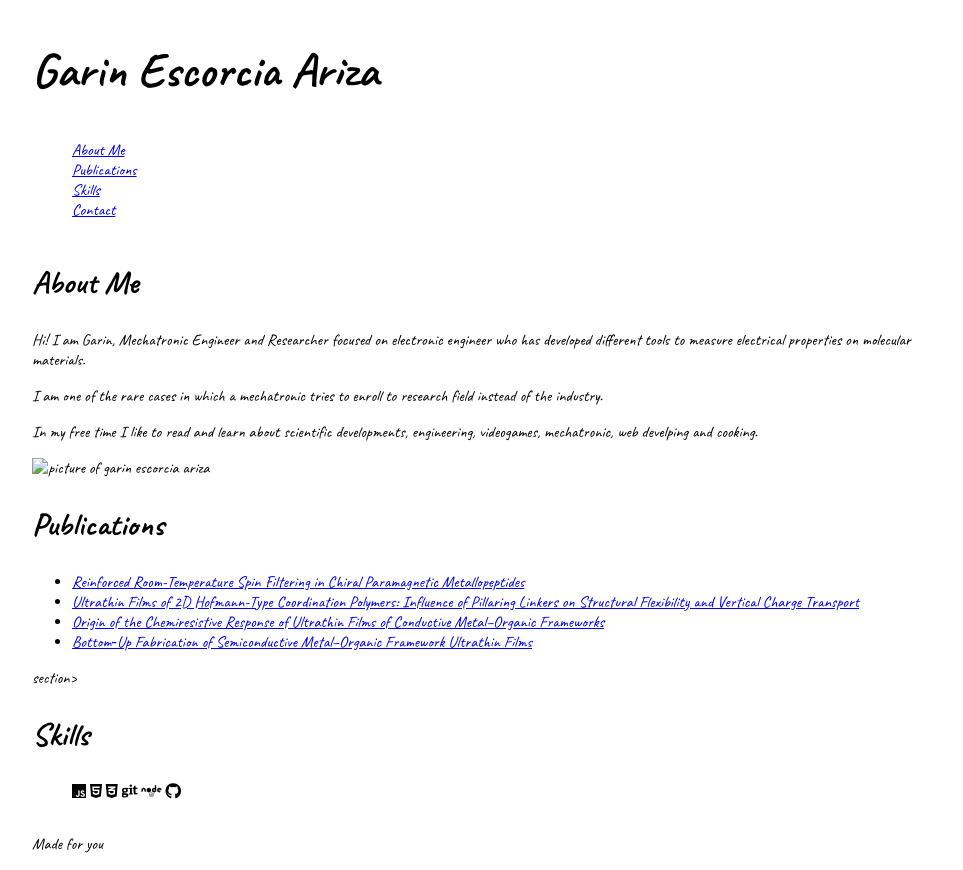
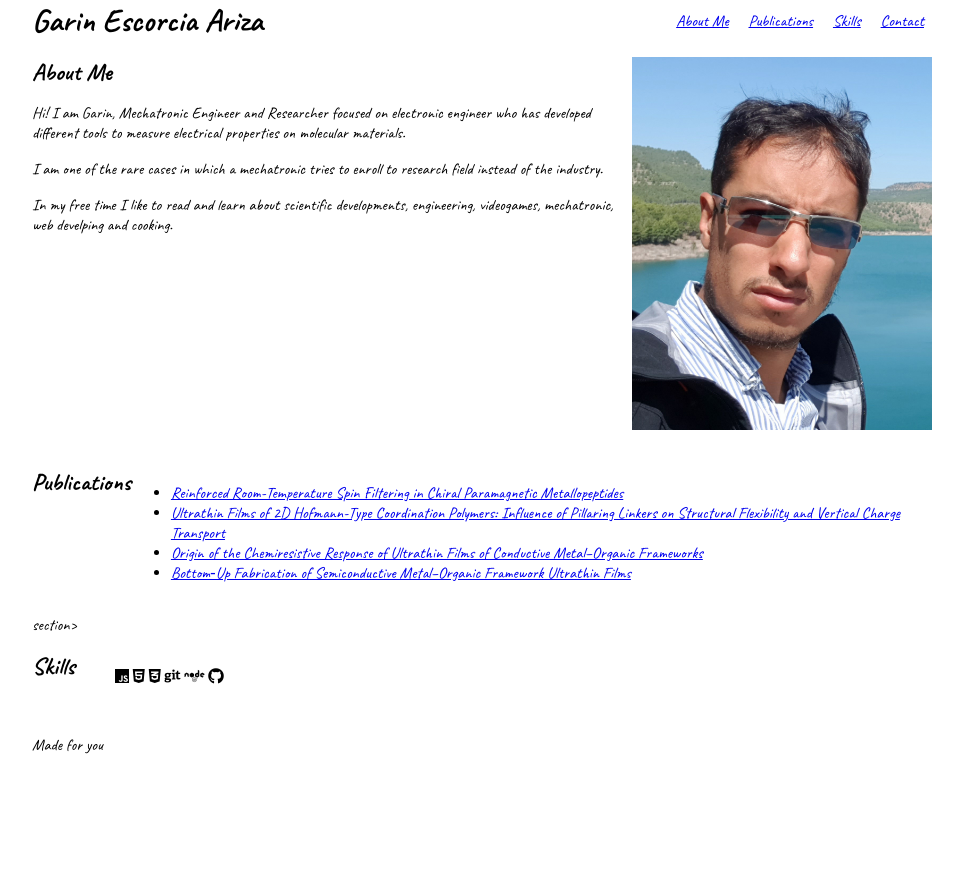
Before and after one commit to garinescorcia/00_project_personal_portfolio, a plain HTML site: page index.html in a window 1280 px wide. Shown: the whole page, without its empty margins (158-1121 px from the left). After the commit the page ends 800 px from the top, so only its background shows below. Drawn offline with Linux system fonts and the light colour scheme.

Commit message:
style about me
I have done part of the styling of the About me section.

```diff
--- a/index.html
+++ b/index.html
@@ -20,12 +20,14 @@
         <section id="#aboutme">
             <article>
                 <h2>About Me</h2>
-                <p>Hi! I am Garin, Mechatronic Engineer and Researcher focused on electronic engineer who has developed different tools to measure electrical properties on molecular materials.</p>
-                <p>I am one of the rare cases in which a mechatronic tries to enroll to research field instead of the industry.</p>
-                <p>In my free time I like to read and learn about scientific developments, engineering, videogames,  mechatronic, web develping and cooking.</p>
+                <!--<content>-->
+                    <p>Hi! I am Garin, Mechatronic Engineer and Researcher focused on electronic engineer who has developed different tools to measure electrical properties on molecular materials.</p>
+                    <p>I am one of the rare cases in which a mechatronic tries to enroll to research field instead of the industry.</p>
+                    <p>In my free time I like to read and learn about scientific developments, engineering, videogames,  mechatronic, web develping and cooking.</p>
+                <!--</content>-->
             </article>
             <aside>
-                <img src="" alt="picture of garin escorcia ariza">
+                <img src="./resources/images/2019-08-15 11.50.32B.jpg" alt="picture of garin escorcia ariza">
             </aside>
         </section>
         <section id="#publications">
--- a/resources/css/style.css
+++ b/resources/css/style.css
@@ -10,14 +10,49 @@ body {
     flex-direction: column;
 }
 
+nav {
+    display: flex;
+}
+
 nav h1 {
-    font-size: 3rem;
+    font-size: 2em;
+    margin: 0;
 }
 
 nav ul {
+    padding: 0;
+    margin: 0;
     list-style-type: none;
+    /*flex-direction: column;
+    align-items: center;
+    align-content: center;*/
+    align-self: center;
+    margin-left: auto;
+}
+nav ul li {
+    display: inline-flex;
+    margin: 8px;
+}
+
+section {
+    display: flex;
+    padding: 16px 0;
+}
+
+section article {
+    margin-right: 16px;
+    flex-direction: column;
+}
+
+section aside img {
+    width: 300px;
+}
+
+p {
+    display: block;
 }
 
 h2 {
-    font-size: 2rem;
+    font-size: 1.5em;
+    margin: 0;
 }
```
Also changed, not shown: resources/images/2019-08-15 11.50.32B.jpg (added).
